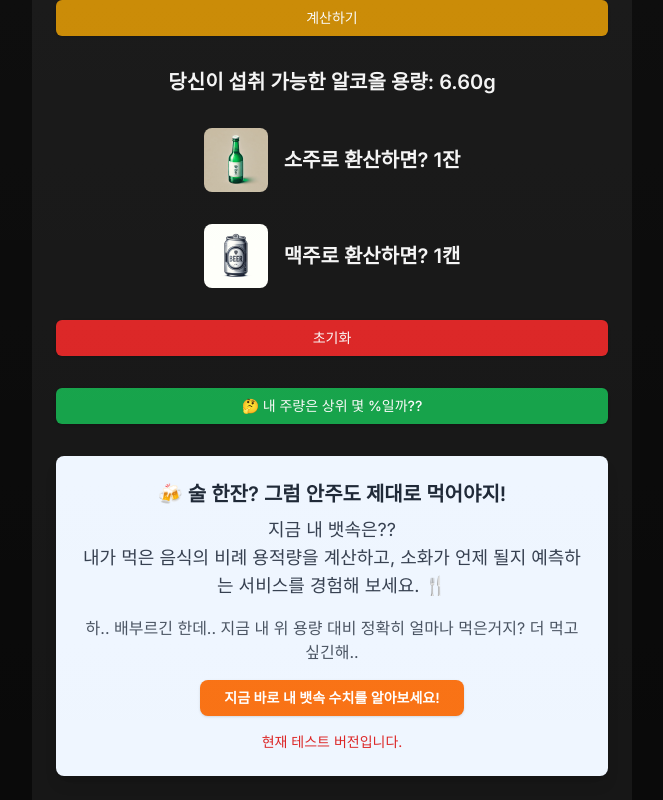
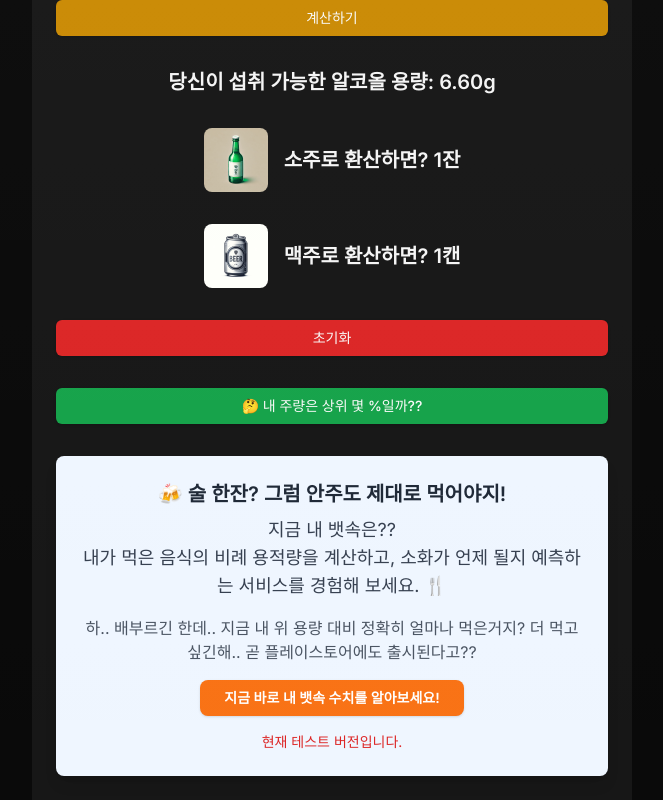
Before and after one commit to Stack-Knowledge/qanti-stomach-fe, a Next.js app: page /alcohol in a window 1280 px wide. Both pictures are taken after typing "5", "5" into the empty fields and a click on the button "계산하기". Shown: the whole page, without its empty margins (308-971 px from the left). Built offline with nearby package versions, Linux system fonts and the light colour scheme.

Commit message:
fix: copy

```diff
--- a/src/components/pages/alcohol/index.tsx
+++ b/src/components/pages/alcohol/index.tsx
@@ -383,7 +383,7 @@ const AlcoholPage = () => {
           </p>
           <p className="text-md text-gray-600 mb-4">
             하.. 배부르긴 한데.. 지금 내 위 용량 대비 정확히 얼마나 먹은거지? 더
-            먹고싶긴해..
+            먹고싶긴해.. 곧 플레이스토어에도 출시된다고??
           </p>
           <Button
             className="bg-orange-500 hover:bg-orange-600 text-white font-semibold py-2 px-6 rounded-lg transition-all"
```
